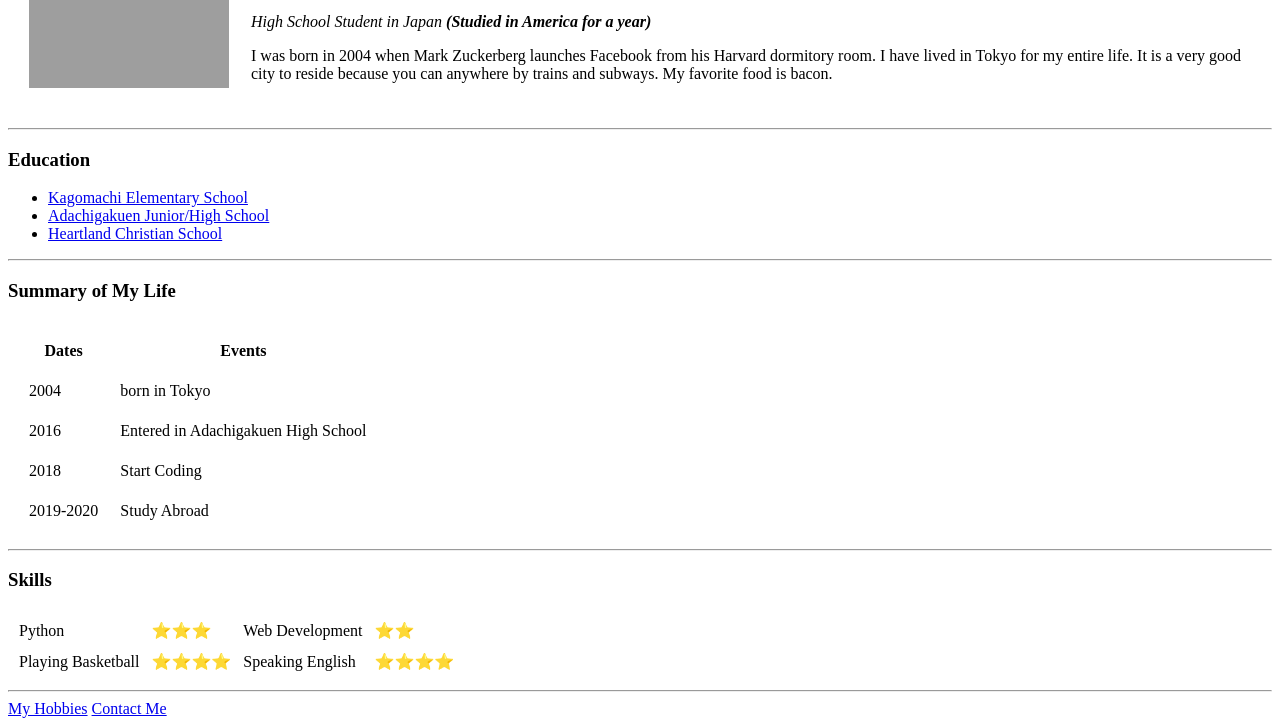
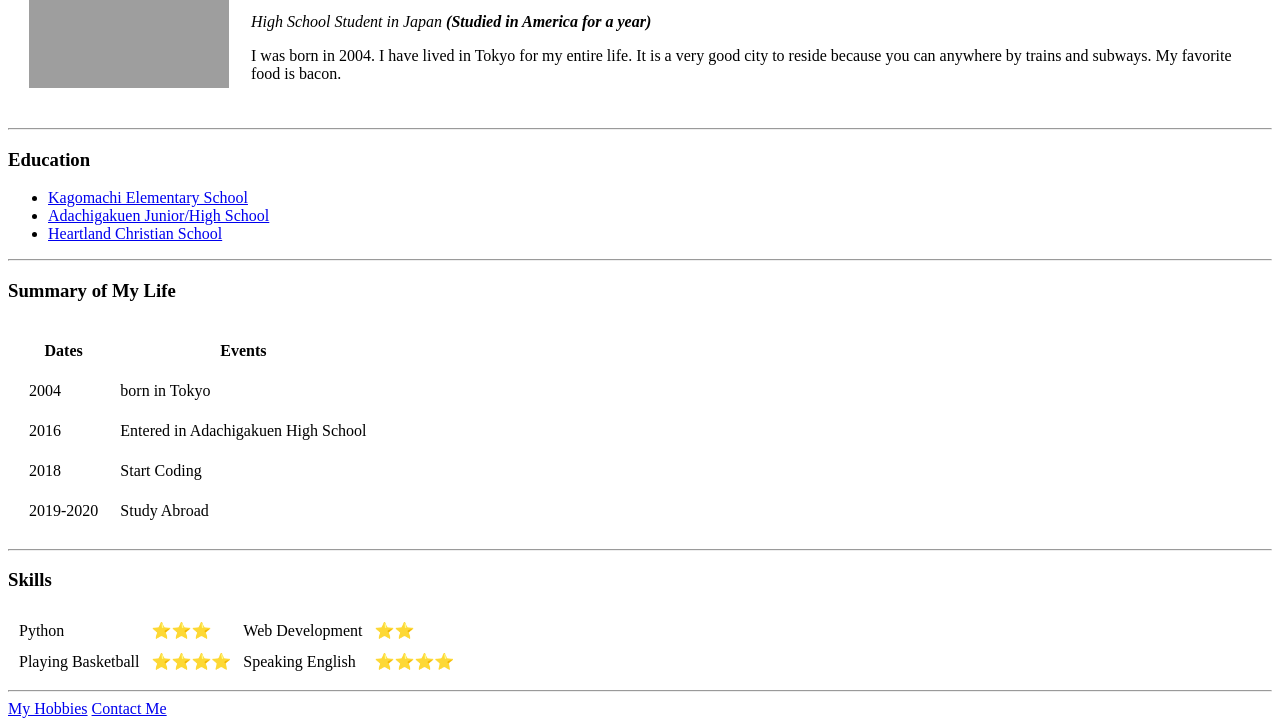
Before and after one commit to koki1610168/cv, a plain HTML site: page index.html in a window 1280 px wide. Shown: the part 148-874 px from the top of the page. Drawn offline with Linux system fonts and the light colour scheme; grey boxes are pictures that could not be loaded.

Commit message:
second commit

```diff
--- a/index.html
+++ b/index.html
@@ -3,7 +3,7 @@
 
 <head>
   <meta charset="utf-8">
-  <title>Koki's Personal Website</title>
+  <title>Who is Koki Yahata</title>
 </head>
 
 <body>
@@ -18,7 +18,7 @@
           </ul>
           <p><em>High School Student in Japan <strong>(Studied in America for a year)</strong></em></p>
           <p>
-            I was born in 2004 when Mark Zuckerberg launches Facebook from his Harvard dormitory room.
+            I was born in 2004.
             I have lived in Tokyo for my entire life. It is a very good city to reside because you can anywhere by trains and subways.
             My favorite food is bacon.
           </p>
```
